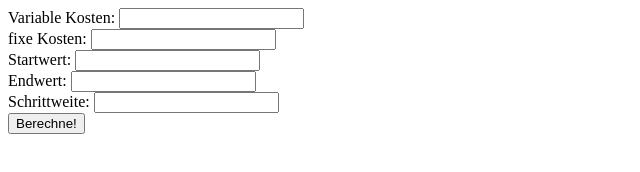
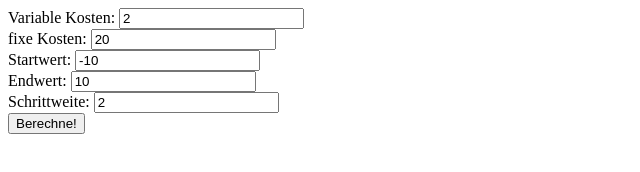
Before and after one commit to sha299/page, a plain HTML site: page wertetabelle/index.html in a window 1280 px wide. Shown: the full height of the page, 0-640 px from the left. Drawn offline with Linux system fonts and the light colour scheme.

Commit message:
Update index.html

```diff
--- a/wertetabelle/index.html
+++ b/wertetabelle/index.html
@@ -28,15 +28,15 @@
     </head>
     <body>
 
-    Variable Kosten: <input id="kv" type="text" value="">
+    Variable Kosten: <input id="kv" type="text" value="2">
     <br>
-    fixe Kosten: <input id="kf" type="text" value="">
+    fixe Kosten: <input id="kf" type="text" value="20">
     <br>
-    Startwert: <input id="start" type="text" value="">
+    Startwert: <input id="start" type="text" value="-10">
     <br>
-    Endwert: <input id="end" type="text" value="">
+    Endwert: <input id="end" type="text" value="10">
     <br>
-    Schrittweite: <input id="schritt" type="text" value="">
+    Schrittweite: <input id="schritt" type="text" value="2">
     <br>
 
     <button onclick="Rechnung()">Berechne!</button>
```
